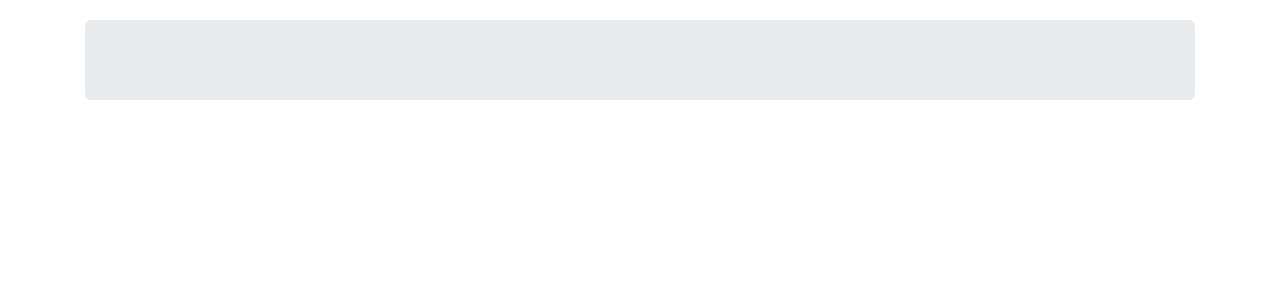
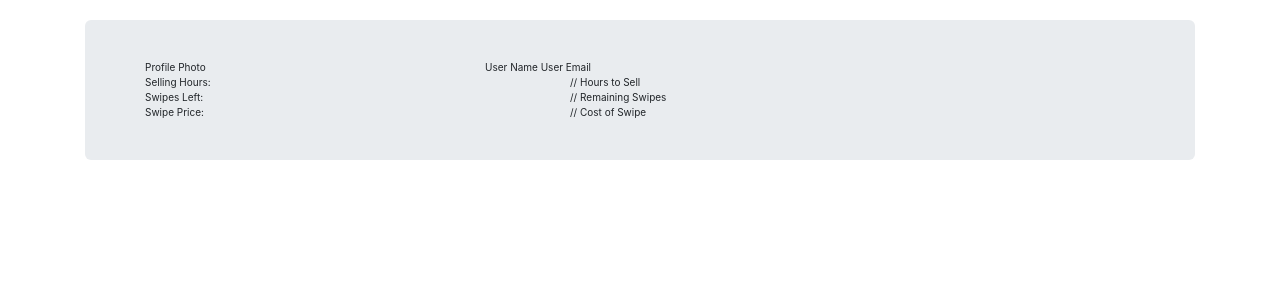
Before and after one commit to AkashShaji/DAKAexchange, a Flask app: template server/main/templates/profile.html in a window 1280 px wide. Shown: the part 112-412 px from the top of the page. Run offline with Flask 2, Linux system fonts and the light colour scheme; the template is opened without the code that fills it, so the values that code supplies are empty; some libraries are stand-ins or nearby versions.

Commit message:
Shoudl ahve the basic profile page done

```diff
--- a/server/main/__init__.py
+++ b/server/main/__init__.py
@@ -106,6 +106,10 @@ def view_profile(user):
     if request.method == "POST":
         userID = request.form['user_id']
 
+        # If the userID becomes invalid, push to a 404 page
+        # Else
+
+        return render_template('base.html', uID=userID)
 
 @app.route('/<user>/profile', methods=['GET', 'POST'])
 def view_profile(user):
--- a/server/main/templates/base.html
+++ b/server/main/templates/base.html
@@ -13,6 +13,12 @@
     <script type=text/javascript>
       $SCRIPT_ROOT = {{ request.script_root|tojson|safe }};
     </script>
+
+    {% if uID %}
+        <script type="text/javascript">
+            $USER_ID = {{ uID }};
+        </script>
+    {% endif %}
   </head>
 
   <body>
--- a/server/main/templates/profile.html
+++ b/server/main/templates/profile.html
@@ -1,5 +1,65 @@
 {% extends 'base.html' %}
 {% block content %}
+
+<div class="row">
+    <div class="col-4">
+        Profile Photo
+    </div>
+    <div class="col">
+        User Name
+        User Email
+    </div>
+</div>
+
+<div class="row">
+    <div class="col-5">
+        Selling Hours:
+    </div>
+    <div class="col">
+        // Hours to Sell
+    </div>
+    <div class="w-100" ></div>
+    <div class="col-5">
+        Swipes Left:
+    </div>
+    <div class="col">
+        // Remaining Swipes
+    </div>
+    <div class="w-100"></div>
+    <div class="col-5">
+        Swipe Price:
+    </div>
+    <div class="col">
+        // Cost of Swipe
+    </div>
+
+    <span id="transcations"></span>
+
+    <script type="text/javascript">
+        $(document).ready(function() {
+            $.getJSON($SCRIPT_ROOT + "/getTransactions", {
+                userID: $USER_ID
+            }, function (data) {
+                var transactions = '';
+                if(data.length === 0) {
+                    transactions = "<div class='col'>" +
+                        "<div class='text-center'>No transactions available!</div>" +
+                        "</div>"
+                }
+                else {
+                    for(var i = 0; i < data.length; i++) {
+                        transactions += "<div class='row'>" +
+                            "<div class='col-4'>" + data[i][0] + "</div>" +
+                            "<div class='col-4'> a swipe for </div> " +
+                            "<div class='col-4'>" + data[i][1] + "</div></div>" +
+                            "<div class='w-100'></div> ";
+                    }
+                }
+                $('#transcations').html(transactions);
+            });
+        });
+    </script>
+</div>
 
 
 
```
